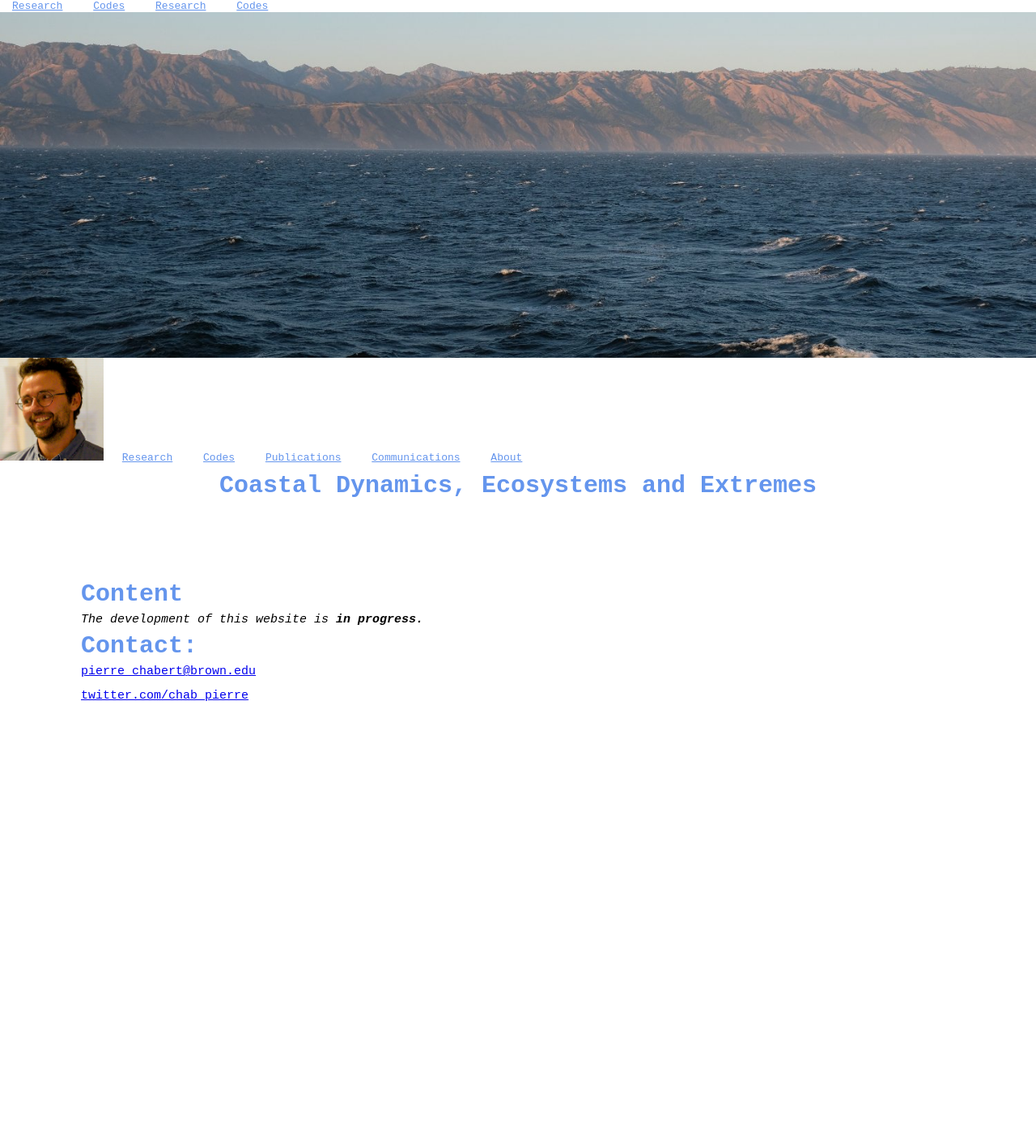
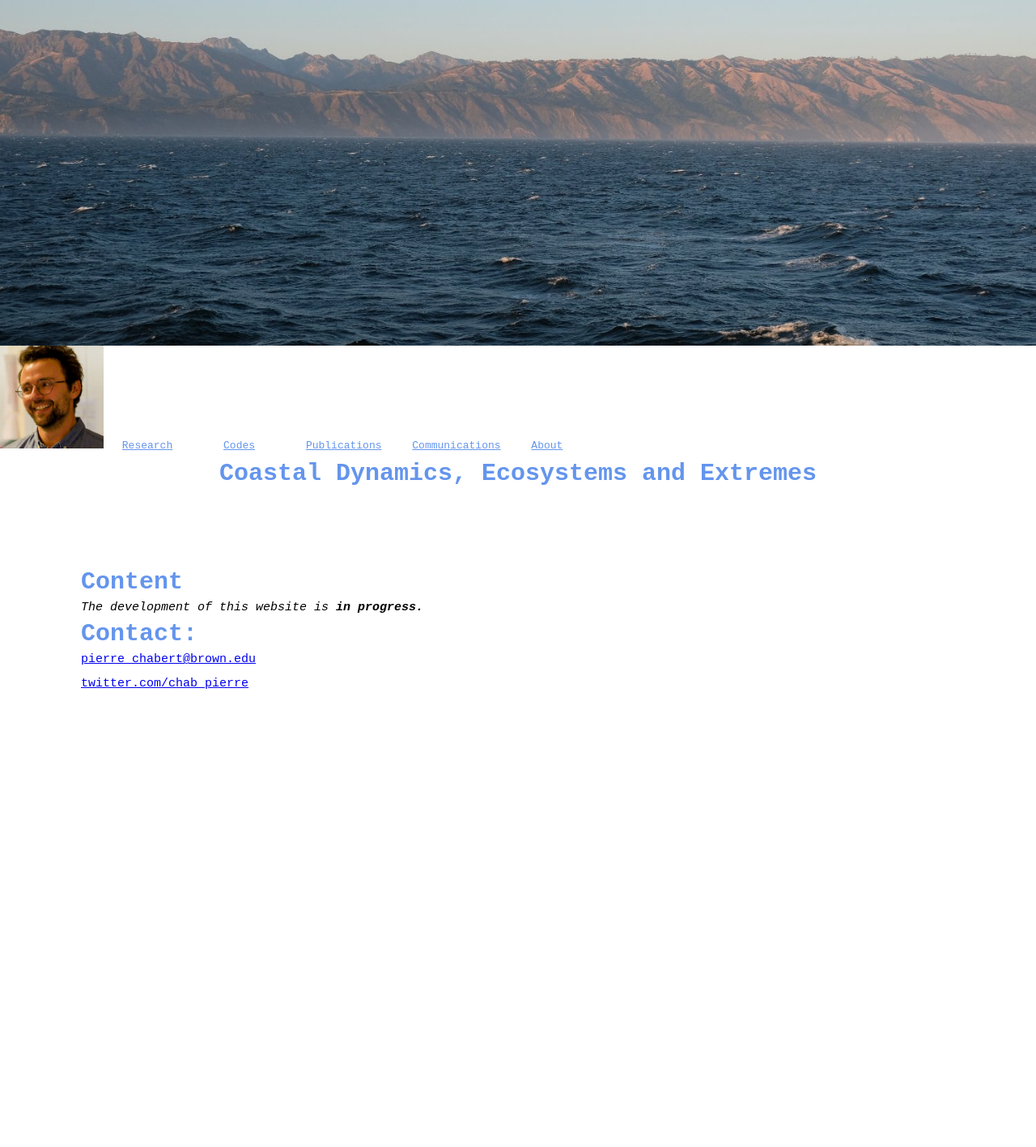
Before and after one commit to pierrechabert/pierrechabert.github.io, a Jekyll site: the page index.html, which Jekyll copies as it is, in a window 1280 px wide. Shown: the whole page at 81% size. Built offline with Jekyll 4.4.1, drawn with Linux system fonts in a browser that asks for light colours.

Commit message:
Update index.html

```diff
--- a/index.html
+++ b/index.html
@@ -27,15 +27,7 @@
     <meta charset="utf-8">
     <title>Pierre Chabert</title>
     <link rel="shortcut icon" type="image/png" href="Ocean_Image.png"/>
-        <a href="https://pierrechabert.github.io/Research"  class="center-fit" style="color:cornflowerblue; margin:15px; text-align:center">Research</a>
-        <a href="https://github.com/pierrechabert"  class="center-fit" style="color:cornflowerblue; margin:15px; text-align:center">Codes</a>
-
   </head>
-
-        <a href="https://pierrechabert.github.io/Research"  class="center-fit" style="color:cornflowerblue; margin:15px; text-align:center">Research</a>
-        <a href="https://github.com/pierrechabert"  class="center-fit" style="color:cornflowerblue; margin:15px; text-align:center">Codes</a>
-
- <!-- monospace -->
 
   <body>
     <body>
@@ -45,9 +37,8 @@
 
 <!-- <img src="Image-pchabert.png"  width="10%" id="one"> -->
     <img src="Image-pchabert.png"  width="10%">
-
         <a href="https://pierrechabert.github.io/Research"  class="center-fit" style="color:cornflowerblue; margin:15px; text-align:center">Research</a>
-        <a href="https://github.com/pierrechabert"  class="center-fit" style="color:cornflowerblue; margin:15px; text-align:center">Codes</a>
+        <a href="https://github.com/pierrechabert"  class="center-fit" style="color:cornflowerblue; margin:40px; text-align:center">Codes</a>
         <a href="https://pierrechabert.github.io/Publications" style="color:cornflowerblue; margin:15px; text-align:center">Publications</a>
         <a href="https://pierrechabert.github.io/Communications" style="color:cornflowerblue; margin:15px; text-align:center">Communications</a>
         <a href="https://pierrechabert.github.io/About" style="color:cornflowerblue; margin:15px; text-align:center">About</a>
```
